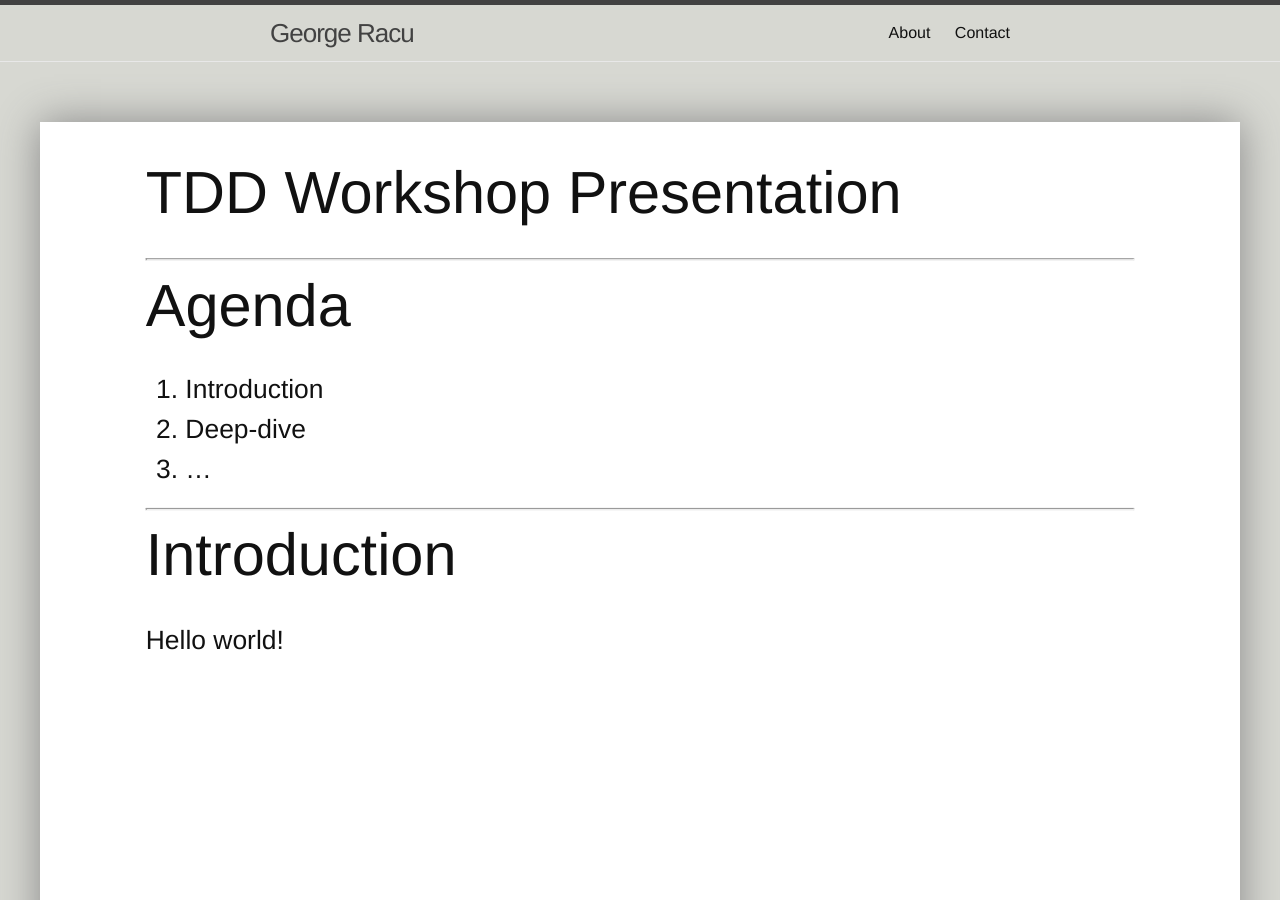
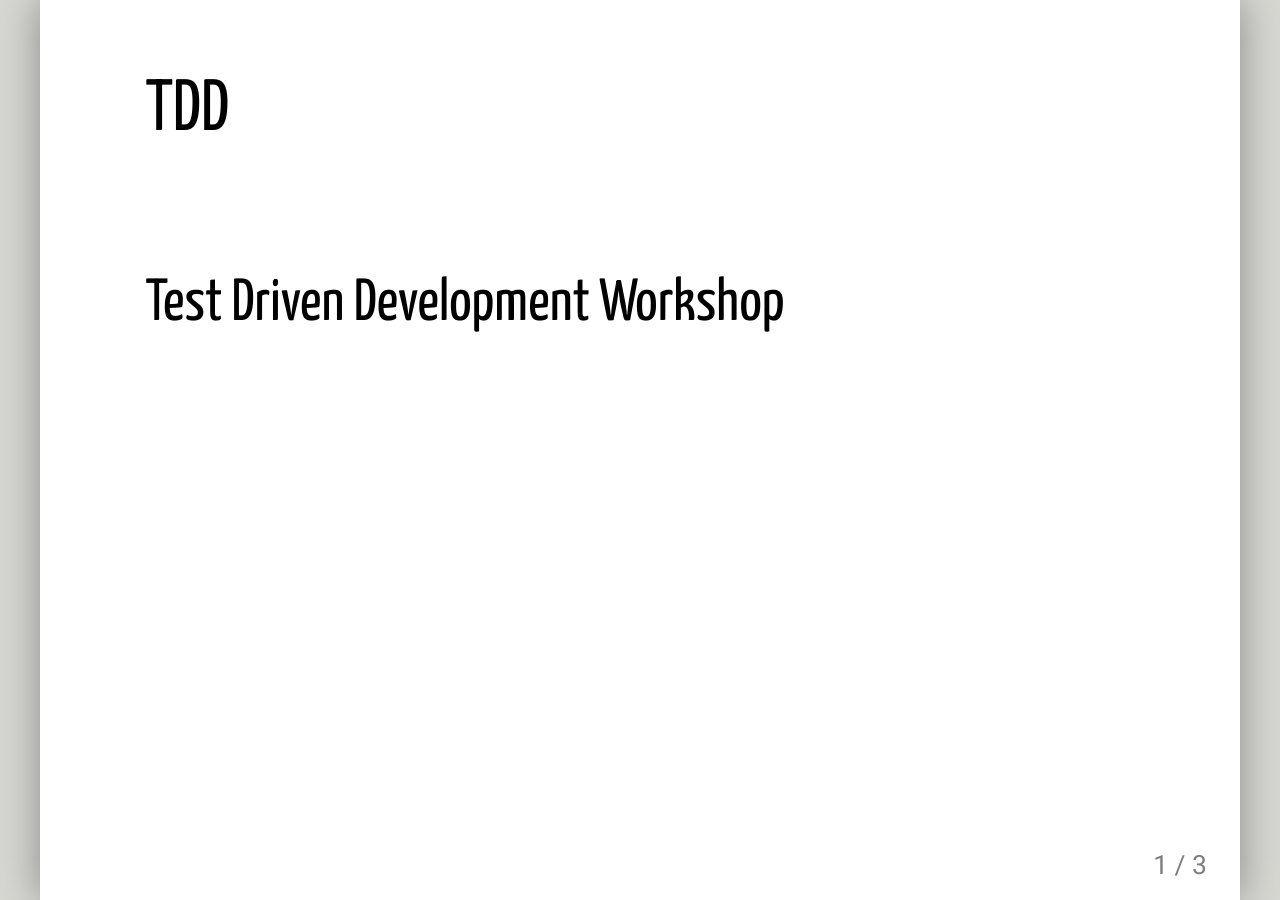
Before and after one commit to georgeracu/georgeracu.github.com, a Jekyll site: the page built from _posts/2022-03-25-tdd-workshop.md, in a window 1280 px wide. Built offline with Jekyll 4.4.1, drawn with Linux system fonts in a browser that asks for light colours; some web fonts are replaced; comment, search, counter and statistics services are not loaded; some of the changed text lies outside the part shown.

Commit message:
Fixed issue with rendering `---` as `</hr>`
- There was an issue where I couldn't disable Markdown processor for the
presentation files and the flow was broken as the slide separators that
Remarkjs was expecting were rendered into `</hr>` by Kramdown.
- By using the `<pre>` tags, it will skipp all the content. This is
easier to do by skipping a file name (hence creating the new includes
directory) than wrapping a whole page into this tags.
- Remember to not add `---` at the beginning on the presentation
includes file, as it will enable markdown processing.
- Leave an empty line at the beginning of the included presentation
page, to enable tag rendering by remarkjs

```diff
--- /dev/null
+++ b/_includes/presentations/tdd-workshop-1.md
@@ -0,0 +1,20 @@
+
+# TDD
+
+## Test Driven Development Workshop
+
+---
+
+# Agenda
+
+1. Introduction
+2. Deep-dive
+3. ...
+
+[NOTE]: Note that you need active internet connection to access remark.js script file
+
+---
+
+# Introduction
+
+Hello world!
--- a/_layouts/presentation.html
+++ b/_layouts/presentation.html
@@ -1,14 +1,46 @@
----
-layout: default
----
+<!DOCTYPE html>
+<html>
+
+<head>
+    <meta charset="utf-8">
+    <title>{{ page.title | strip_html }}</title>
+    <style>
+        @import url(https://fonts.googleapis.com/css?family=Yanone+Kaffeesatz);
+        @import url(https://fonts.googleapis.com/css?family=Droid+Serif:400,700,400italic);
+        @import url(https://fonts.googleapis.com/css?family=Ubuntu+Mono:400,700,400italic);
+
+        body {
+            font-family: 'Droid Serif';
+        }
+
+        h1,
+        h2,
+        h3 {
+            font-family: 'Yanone Kaffeesatz';
+            font-weight: normal;
+        }
+
+        .remark-code,
+        .remark-inline-code {
+            font-family: 'Ubuntu Mono';
+        }
+    </style>
+    {% if jekyll.environment == 'production' and site.google_analytics %}
+    {% include google-analytics.html %}
+    {% endif %}
+    <link rel="stylesheet" href="/assets/css/remark-theme.css">
+</head>
 
 <body>
     <textarea id="source">
-{{ content }}
+
+{{page.content}}
+
     </textarea>
     <script src="/assets/js/remark-0.14.1.min.js" type="text/javascript">
     </script>
     <script type="text/javascript">
+        console.log("Initialize remark")
         var slideshow = remark.create({ navigation: { scroll: false, } });
     </script>
 </body>
--- a/_posts/2022-03-25-tdd-workshop.md
+++ b/_posts/2022-03-25-tdd-workshop.md
@@ -1,25 +1,7 @@
 ---
 layout: presentation
 title: TDD Workshop Presentation
-permalink: /tdd-workshop-presentation
-tags: [programming, tdd. workshop, java, testing]
-mathjax: false
+permalink: /tdd-workshop-presentation/
 ---
 
-## TDD Workshop Presentation
-
----
-
-## Agenda
-
-1. Introduction
-2. Deep-dive
-3. ...
-
-[NOTE]: Note that you need active internet connection to access remark.js script file
-
----
-
-## Introduction
-
-Hello world!
+<pre>{% include presentations/tdd-workshop-1.md %}</pre>
--- /dev/null
+++ b/assets/css/remark-theme.css
@@ -0,0 +1,149 @@
+@import url('https://fonts.googleapis.com/css?family=Heebo:300,400,500,700|Inconsolata');
+
+
+/* Global Styles */
+body {
+  font-family: Heebo, "Helvetica Neue", Helvetica, Arial, sans-serif;
+}
+.remark-slide-content h1, .remark-slide-content h2 {
+  font-weight: 500;
+}
+.remark-slide-content p, .remark-slide-content li, .remark-slide-content td, .remark-slide-content th {
+  font-size: 24pt;
+  line-height: 1.6;
+}
+.remark-code, .remark-inline-code {
+	font-family: Inconsolata, monospace;
+}
+th {
+	border-bottom: 1px solid black;
+}
+td, th {
+	padding: 8px;
+}
+img {
+  display: block;
+  max-width:100%;
+  max-height:100%;
+  width: auto;
+  height: auto;
+}
+.center img {
+  margin-right: auto;
+  margin-left: auto;
+}
+.smaller p, .smaller div, .smaller li, .smaller th, .smaller td {
+	font-size: 18pt;
+}
+.footnote p {
+	position: absolute;
+	bottom: 3em;
+	font-size: 8pt !important;
+}
+.remark-slide-number {
+	background-color: white;
+	padding: 0 5px;
+	border-radius: 5px;
+	font-size: 20px !important;
+}
+.no-number .remark-slide-number {
+	display: none;
+}
+#qrcode {
+  width: 384px;
+  height: 384px;
+}
+
+/* Title Slide Layout. Use .smokescreen[...] to contain the h1/h2. */
+.remark-slide-content.title h1, .remark-slide-content.title h2, .remark-slide-content.title h3 {
+	color: white;
+	font-size: 50pt;
+	margin: 30pt;
+	font-weight: 300;
+}
+.remark-slide-content.title h2 {
+	font-size: 30pt;
+}
+.remark-slide-content.title h3 {
+	font-size: 22pt;
+}
+.smokescreen {
+	width: 100%;
+	position: absolute;
+	left: 0px;
+	top: 33%;
+	background-color: rgba(0,0,0,.7);
+	vertical-align: middle;
+	text-align: center;
+}
+
+/* Columnar Layouts. Two- and three-column layouts use .col classnames and float
+ * next to each other. The img-right uses .col and .rc (for right-column) and
+ * they're not equal-width or height. For convenience, two-column layouts also
+ * allow you to name the right column with .rc classname, so you can switch
+ * between layouts without changing the markup, just the slide's class.
+ */
+
+/* Two-Column Layout */
+.two-column .rc, .two-column .col {
+	width: 48%;
+	float: left;
+	margin-right: 1%;
+}
+.two-column .rc img, .two-column .col img, .three-column .col img, .three-column .rc img {
+	display: block;
+	min-width: 100%;
+	min-height: 100%;
+	max-width: 100%;
+	max-height: 100%;
+	width: auto;
+	height: auto;
+	margin: 0;
+	padding: 0;
+}
+
+/* Two-Column Layout, Text Left, Image Right */
+.img-right .col {
+	width: 62.5%;
+   padding-right: 1em;
+}
+.img-right .rc {
+	position: absolute;
+	top: 0;
+	left: 62.5%;
+	width: 37.5%;
+	height: 100%;
+	margin: 0;
+	padding: 0;
+}
+.img-right .rc p { /* Remove empty line above image wrapped in <p> */
+	padding: 0;
+	margin: 0;
+}
+
+/* Three-Column Layout */
+.three-column .col, .three-column .rc {
+	width: 32%;
+	float: left;
+}
+
+/* Shrink Images To Fit In A Vertical Space */
+.img-450h img {
+	display: block;
+	max-height: 450px !important;
+	width: auto;
+	margin: 0;
+	padding: 0;
+}
+.img-300h img {
+	display: block;
+	max-height: 300px !important;
+	width: auto;
+	margin: 0;
+	padding: 0;
+}
+.center img, .img-center img {
+	display: block;
+	margin-left: auto;
+	margin-right: auto;
+}
```
Also changed, not shown: README.md.
